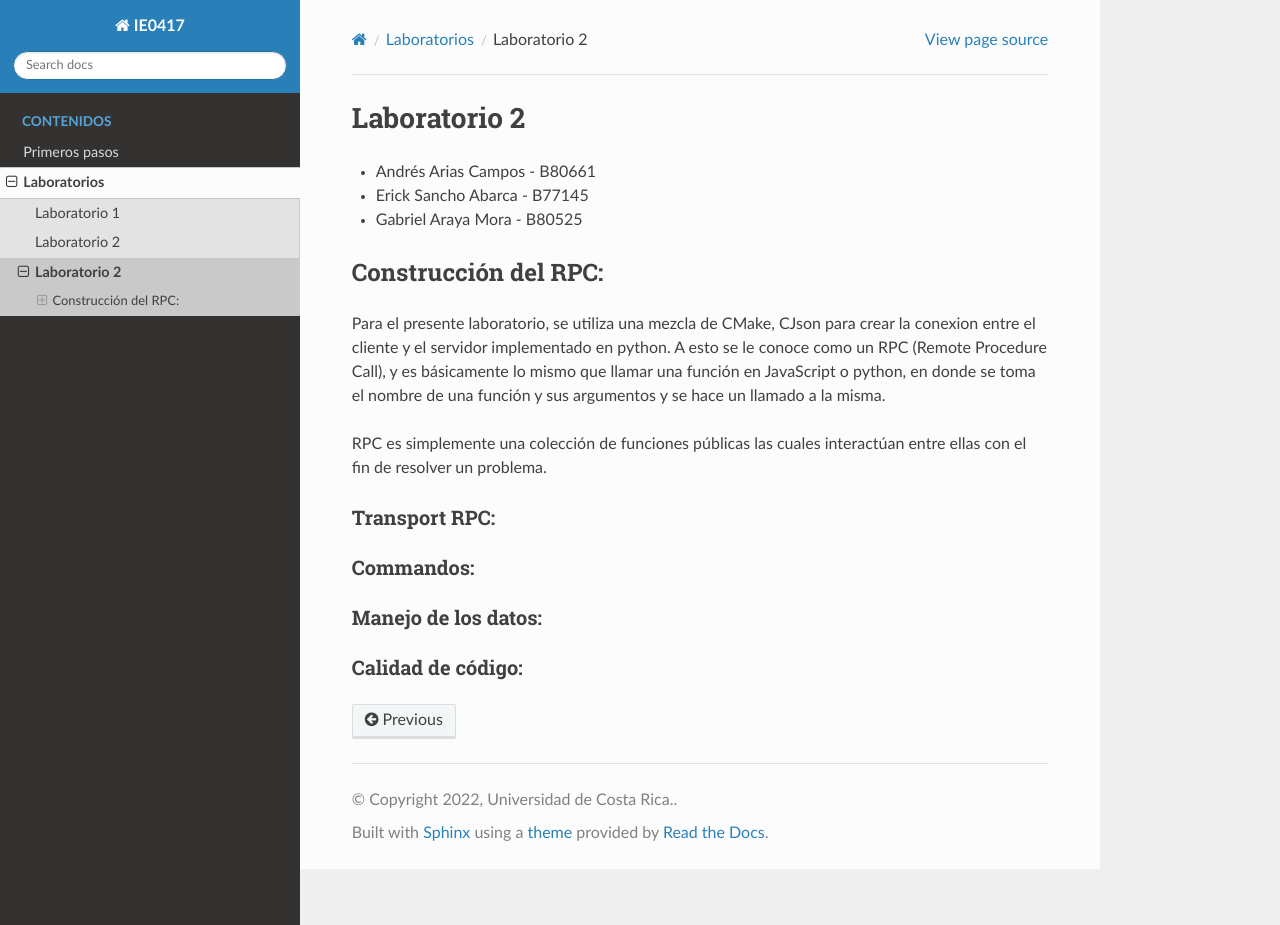
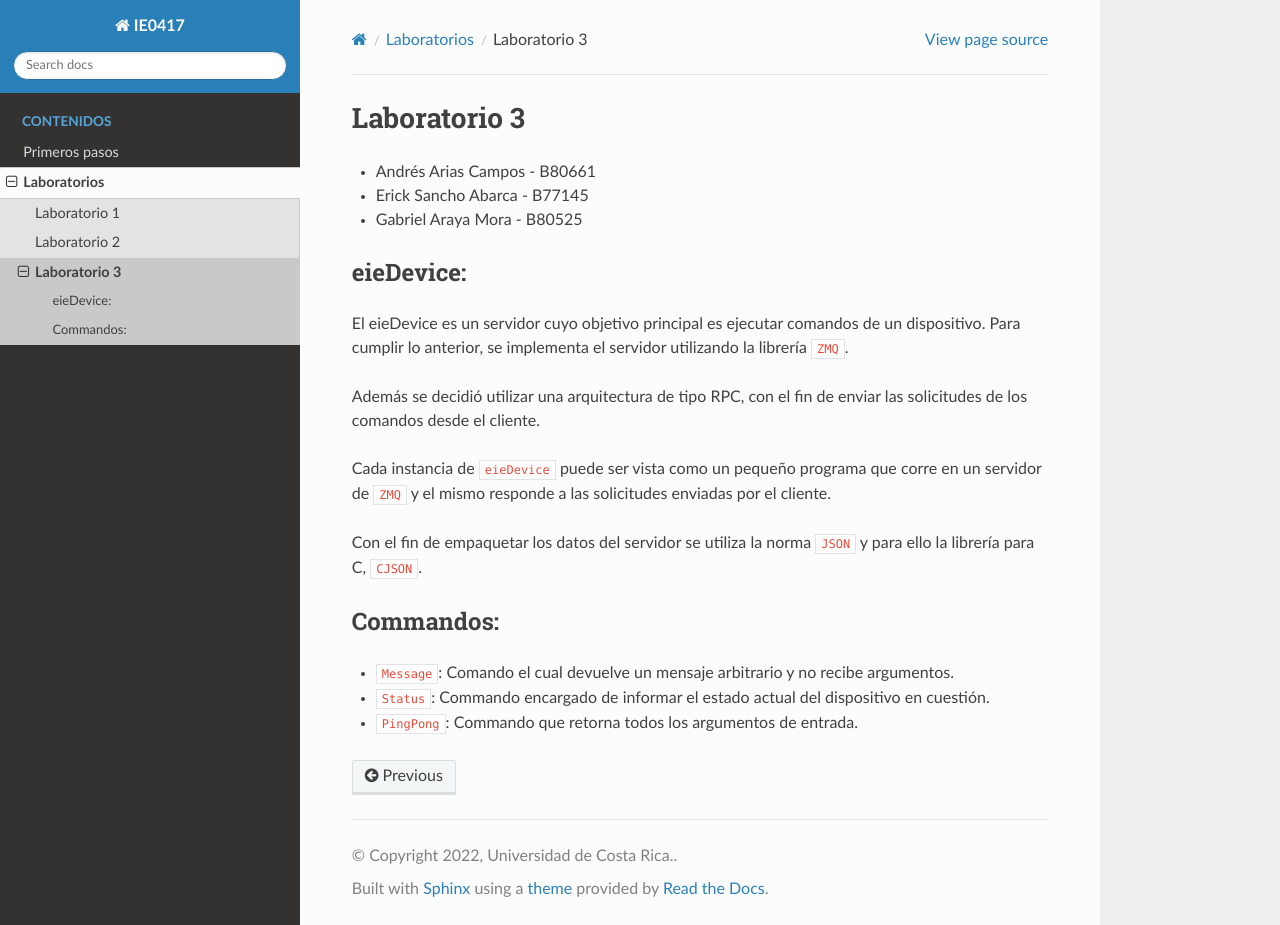
Before and after one commit to gabomora2200/ie0417-B80525, a Sphinx documentation site: the page built from docs/source/labs/lab3/lab3.rst, in a window 1280 px wide and 925 px high. Built offline with Sphinx 7.4.7 and the Read the Docs theme 2.0.0, drawn with Linux system fonts in a browser that asks for light colours.

```diff
--- a/docs/source/labs/lab3/lab3.rst
+++ b/docs/source/labs/lab3/lab3.rst
@@ -1,31 +1,29 @@
 *************
-Laboratorio 2
+Laboratorio 3
 *************
 
 * Andrés Arias Campos - B80661
 * Erick Sancho Abarca - B77145
 * Gabriel Araya Mora - B80525
 
-Construcción del RPC:
-*********************
 
-Para el presente laboratorio, se utiliza una mezcla de CMake, CJson para crear la conexion entre el cliente y el servidor implementado en python. A esto se le conoce como un RPC (Remote Procedure Call), y es básicamente lo mismo que llamar una función en JavaScript o python, en donde se toma el nombre de una función y sus argumentos y se hace un llamado a la misma.
+eieDevice:
+==========
 
-RPC es simplemente una colección de funciones públicas las cuales interactúan entre ellas con el fin de resolver un problema.
+El eieDevice es un servidor cuyo objetivo principal es ejecutar comandos de un dispositivo. Para cumplir lo anterior, se implementa el servidor utilizando la librería ``ZMQ``.
 
+Además se decidió utilizar una arquitectura de tipo RPC, con el fin de enviar las solicitudes de los comandos desde el cliente.
 
-Transport RPC:
-==============
+Cada instancia de ``eieDevice`` puede ser vista como un pequeño programa que corre en un servidor de ``ZMQ`` y el mismo responde a las solicitudes enviadas por el cliente.
+
+Con el fin de empaquetar los datos del servidor se utiliza la norma ``JSON`` y para ello la librería para C, ``CJSON``.
 
 
 Commandos:
 ==========
 
+* ``Message``: Comando el cual devuelve un mensaje arbitrario y no recibe argumentos.
 
+* ``Status``: Commando encargado de informar el estado actual del dispositivo en cuestión.
 
-Manejo de los datos:
-====================
-
-
-Calidad de código:
-===================
+* ``PingPong``: Commando que retorna todos los argumentos de entrada.
```
